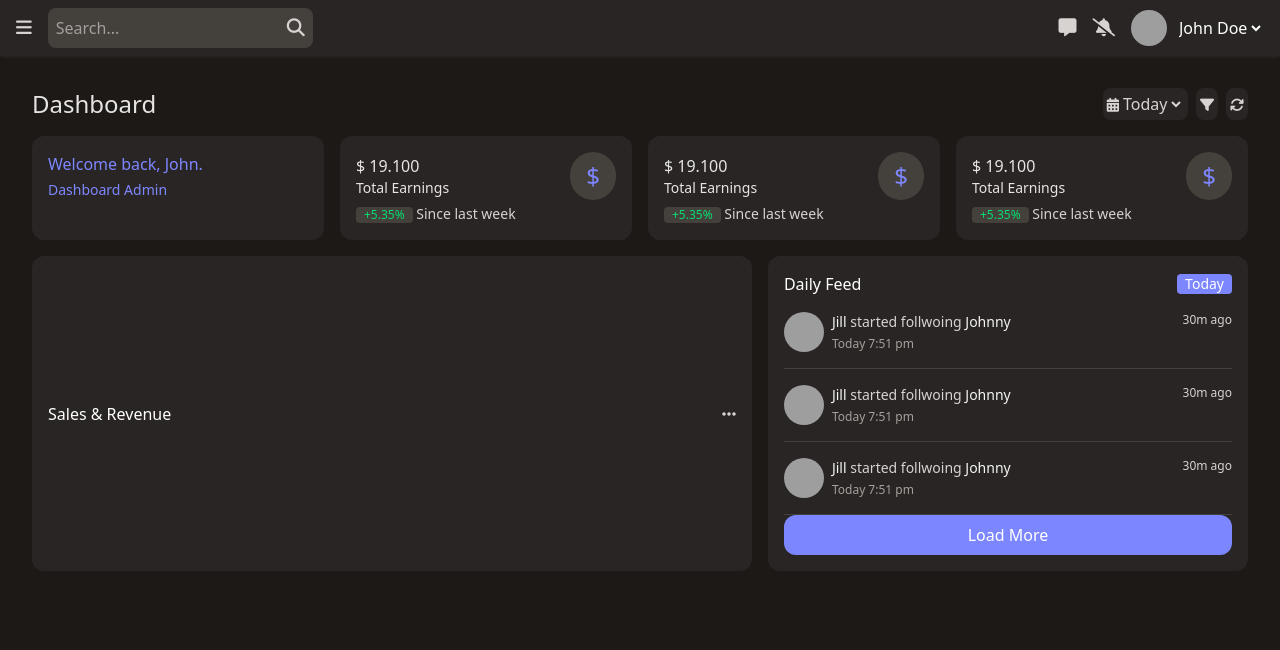
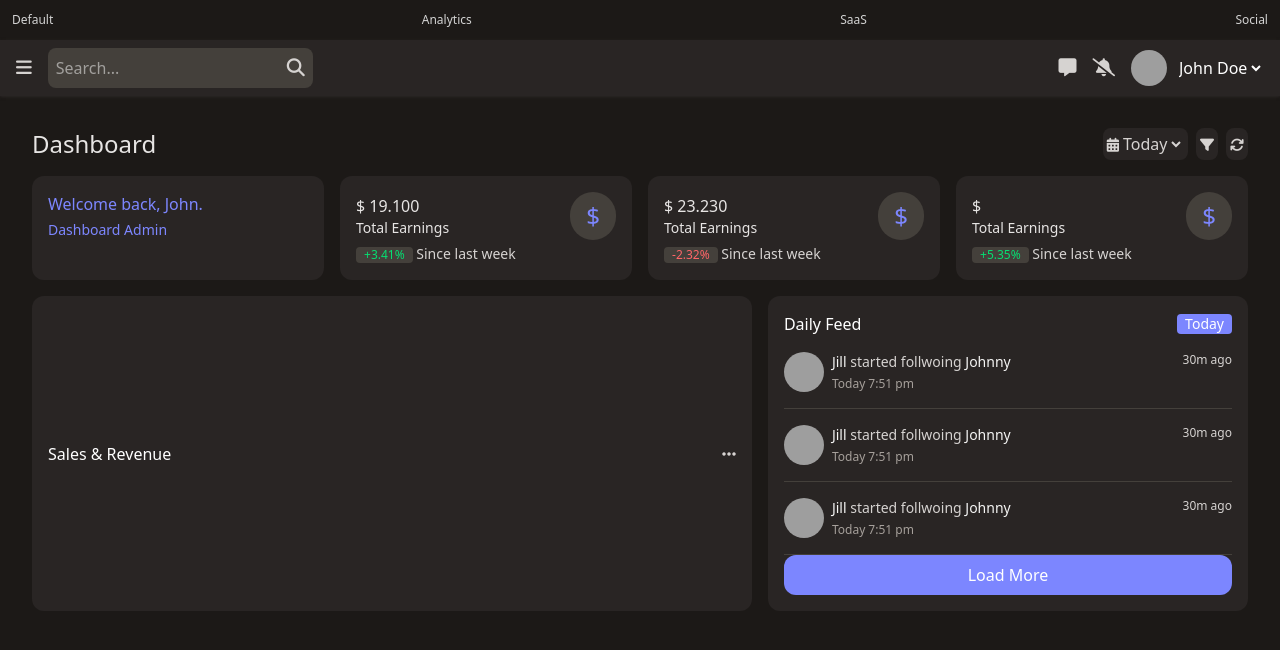
Before and after one commit to sahilsaini172/DashHub, a React (Vite) app: page / in a window 1280 px wide. Shown: the top 650 px of the page. Built offline with nearby package versions, Linux system fonts and the light colour scheme; grey boxes are pictures that could not be loaded.

Commit message:
Added Navigation

```diff
--- a/src/App.jsx
+++ b/src/App.jsx
@@ -1,11 +1,36 @@
-import DefaultDashboard from "./Screens.jsx";
-import Header from "./Components.jsx"
+import DefaultDashboard, {
+  AnalyticsDashboard,
+  SocialDashboard,
+  SaasDashboard,
+} from "./Screens.jsx";
+import Header from "./Components.jsx";
+import { useState } from "react";
 
 function App() {
+  let [screen, setScreen] = useState("default");
+
+  function renderScreen() {
+    switch (screen) {
+      case "analytics":
+        return <AnalyticsDashboard />;
+      case "saas":
+        return <SaasDashboard />;
+      case "social":
+        return <SocialDashboard />;
+      default:
+        return <DefaultDashboard />;
+    }
+  }
   return (
-    <div className="h-screen ">
-      <Header/>
-      <DefaultDashboard />
+    <div className="h-screen">
+      <header className="flex justify-between items-center p-3 text-xs text-neutral-300">
+        <button onClick={() => setScreen("default")}>Default</button>
+        <button onClick={() => setScreen("analytics")}>Analytics</button>
+        <button onClick={() => setScreen("saas")}>SaaS</button>
+        <button onClick={() => setScreen("social")}>Social</button>
+      </header>
+      <Header />
+      {renderScreen()}
     </div>
   );
 }
--- a/src/Components.jsx
+++ b/src/Components.jsx
@@ -1,4 +1,4 @@
-import IconBtn from './Buttons.jsx'
+import IconBtn from "./Buttons.jsx";
 
 const Header = () => {
   return (
@@ -38,12 +38,12 @@ const StaticCard = () => {
   );
 };
 
-const DynamicCard = () => {
+const DynamicCard = ({ earnings = "", profit = true, percent = "5.35" }) => {
   return (
     <div className="flex flex-col bg-stone-800 rounded-xl p-4 text-stone-200 gap-1 h-full">
       <div className="flex justify-between items-center">
         <div>
-          <h2 className="font-medium">$ 19.100</h2>
+          <h2 className="font-medium">$ {earnings}</h2>
           <p className="text-sm">Total Earnings</p>
         </div>
         <div className="bg-stone-700 text-2xl text-indigo-400 rounded-full py-2 px-4 flex w-fit">
@@ -51,8 +51,13 @@ const DynamicCard = () => {
         </div>
       </div>
       <p className="text-sm text-stone-300">
-        <span className="text-xs px-2 rounded-sm bg-stone-700 text-green-400 inline-block">
-          +5.35%
+        <span
+          className={`text-xs px-2 rounded-sm bg-stone-700 ${
+            profit ? "text-green-400" : "text-red-400"
+          } inline-block`}
+        >
+          {profit ? "+" : "-"}
+          {percent}%
         </span>{" "}
         Since last week
       </p>
@@ -63,7 +68,7 @@ const DynamicCard = () => {
 const Filter = () => {
   return (
     <div className="bg-stone-800 text-stone-300 w-fit p-1 rounded-lg">
-      <IconBtn icon="calendar-days" size="sm"/>
+      <IconBtn icon="calendar-days" size="sm" />
       <select>
         <option value="Today">Today</option>
       </select>
--- a/src/Screens.jsx
+++ b/src/Screens.jsx
@@ -25,8 +25,8 @@ const DefaultDashboard = () => {
       </div>
       <div className="grid grid-cols-4 grid-rows-1 gap-4">
         <StaticCard />
-        <DynamicCard />
-        <DynamicCard />
+        <DynamicCard earnings="19.100" profit={true} percent="3.41" />
+        <DynamicCard earnings="23.230" profit={false} percent="2.32"/>
         <DynamicCard />
       </div>
       <div className="flex mt-4 justify-between gap-4">
@@ -37,4 +37,17 @@ const DefaultDashboard = () => {
   );
 };
 
+
+
+function AnalyticsDashboard() {
+  return <div className="text-2xl font-bold">Analytics Dashboard</div>;
+}
+function SaasDashboard() {
+  return <div className="text-2xl font-bold">Saas Dashboard</div>;
+}
+function SocialDashboard() {
+  return <div className="text-2xl font-bold">Social Dashboard</div>;
+}
+
 export default DefaultDashboard;
+export {AnalyticsDashboard,SaasDashboard,SocialDashboard};
```
